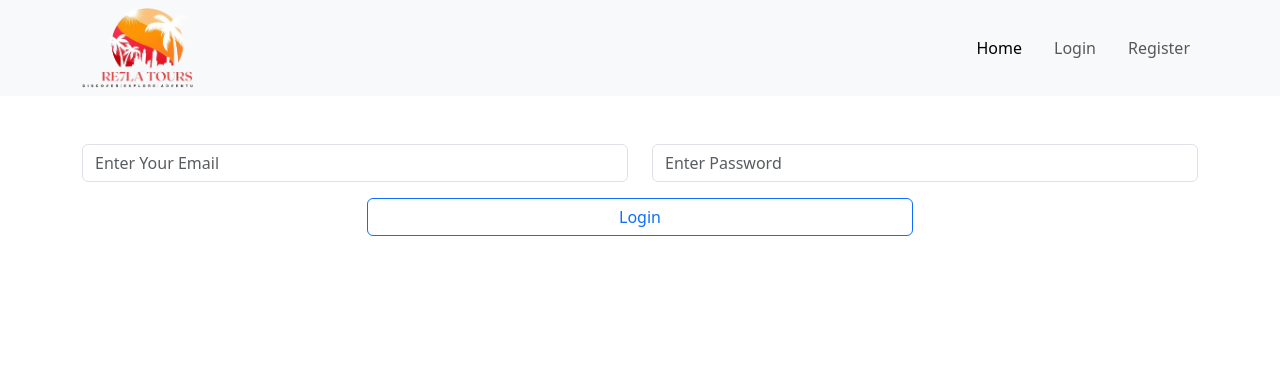
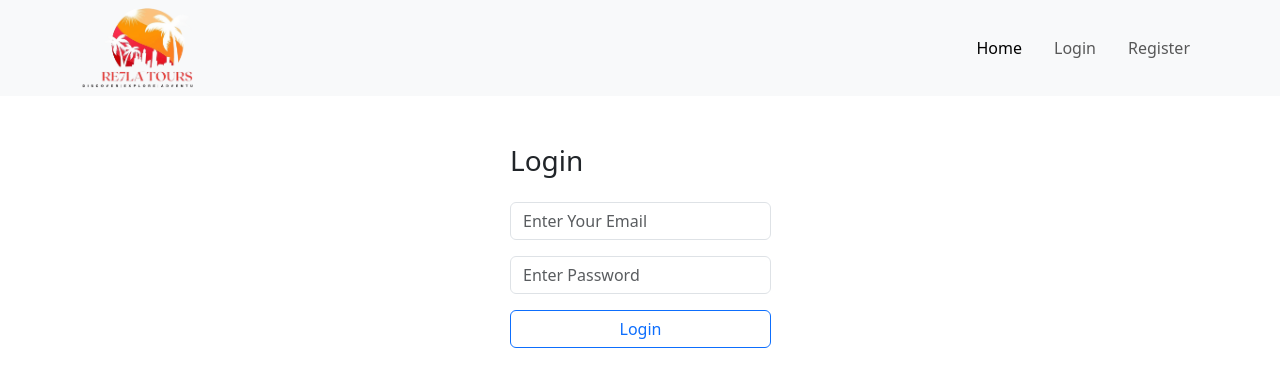
Before and after one commit to MarwanOmar99/productApp, an Angular app: page /login in a window 1280 px wide. Shown: the top 386 px of the page. Built offline with nearby package versions, Linux system fonts and the light colour scheme; no server answers.

Commit message:
New Animation

```diff
--- a/src/app/pages/login/login.html
+++ b/src/app/pages/login/login.html
@@ -1,10 +1,13 @@
 <div class="container my-5">
   <form
-    class="row gy-3 justify-content-center"
+    class="row gy-3 justify-content-center flex-column align-items-center"
     #LoginForm="ngForm"
     (submit)="handelsubmit(LoginForm)"
   >
-    <div class="col-12 col-md-6">
+    <div class="col-md-3">
+      <h3 class="animate__animated animate__zoomInUp">Login</h3>
+    </div>
+    <div class="col-12 col-md-3 animate__animated animate__bounceInDown">
       <input
         type="text"
         class="form-control"
@@ -25,7 +28,7 @@
       </div>
       } }
     </div>
-    <div class="col-12 col-md-6">
+    <div class="col-12 col-md-3 animate__animated animate__bounceInDown">
       <input
         type="text"
         class="form-control"
@@ -38,7 +41,7 @@
     </div>
 
     <div
-      class="col-4 col-md-6"
+      class="col-4 col-md-3 animate__animated animate__bounceInDown"
       [ngClass]="{
         'd-none': startLogin === true
       }"
--- a/src/app/pages/register/register.html
+++ b/src/app/pages/register/register.html
@@ -1,5 +1,5 @@
 <div class="container">
-  <div class="row justify-content-center">
+  <div class="row justify-content-center animate__animated animate__bounceInDown">
     <div class="col-12 col-md-6 col-lg-4">
       <p class="">Register User</p>
       <form #RegisterForm="ngForm" class="form-control my-5">
```
